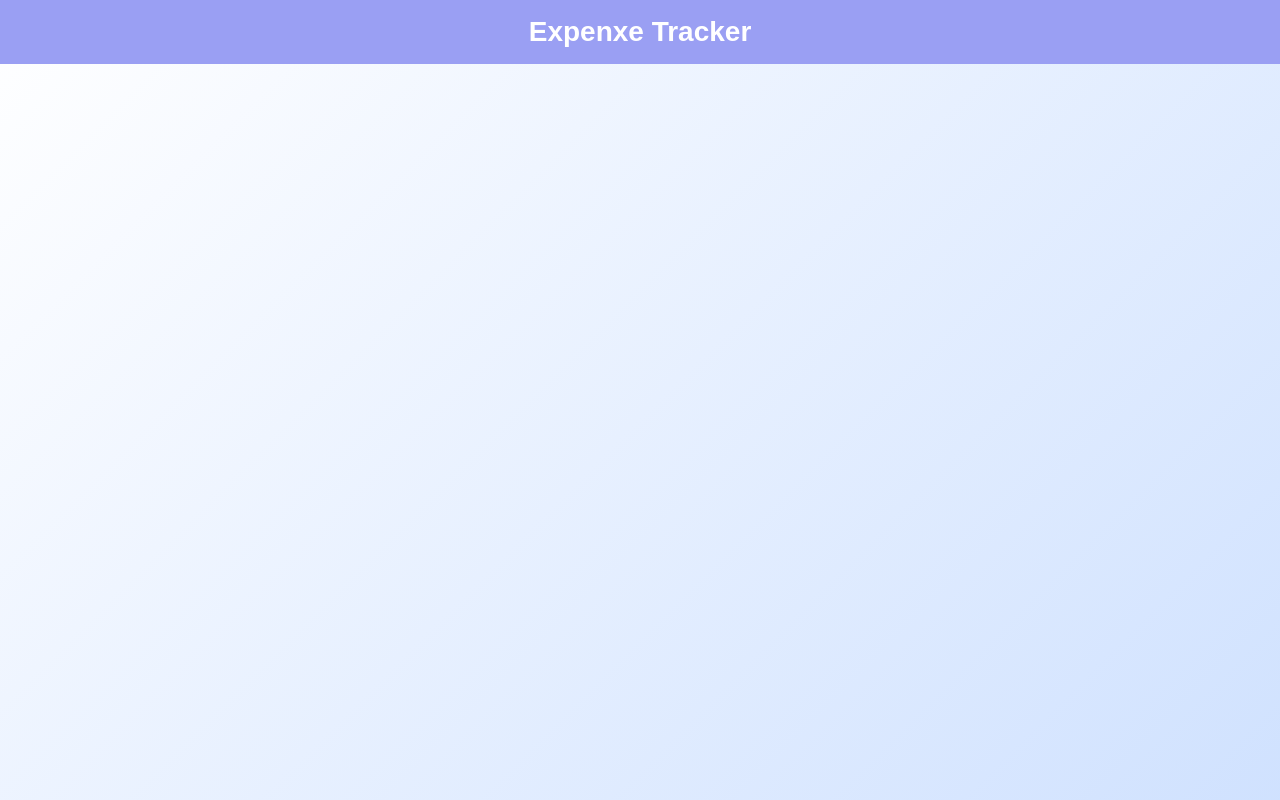
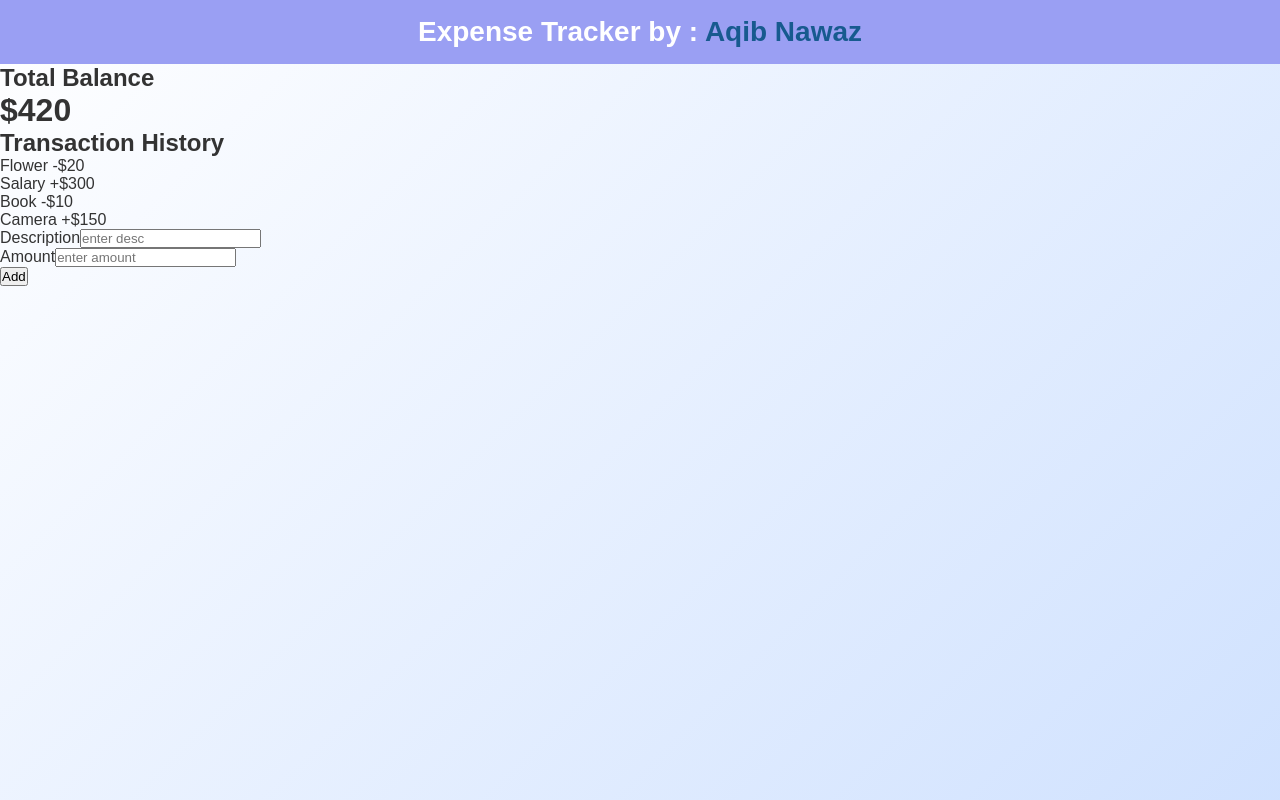
Before and after one commit to aqib-nawaz/expensetracker, a React (Vite) app: page / in a window 1280 px wide. Built offline with nearby package versions, Linux system fonts and the light colour scheme.

Commit message:
basic markup

```diff
--- a/src/App.jsx
+++ b/src/App.jsx
@@ -1,11 +1,23 @@
 import React from 'react';
 import Header from './components/header/Header';
+import Balance from './components/balance/Balance';
+import TransactionHistory from './components/transactionHistory/TransactionHistory';
+import AddTransactions from './components/addTransactions/AddTransactions';
 
 function App() {
 
+  const dummyTransactions = [
+    { id: 1, text: 'Flower', amount: -20 },
+    { id: 2, text: 'Salary', amount: 300 },
+    { id: 3, text: 'Book', amount: -10 },
+    { id: 4, text: 'Camera', amount: 150 }
+  ];
   return (
     <>
       <Header />
+      <Balance transactions={dummyTransactions} />
+      <TransactionHistory transactions={dummyTransactions} />
+      <AddTransactions />
     </>
   )
 }
--- /dev/null
+++ b/src/components/addTransactions/AddTransactions.jsx
@@ -0,0 +1,21 @@
+import React from 'react'
+
+const AddTransactions = () => {
+	return (
+		<div>
+			<form action="#">
+				<div>
+					<label htmlFor="desc">Description</label>
+					<input type="text" id='desc' placeholder='enter desc' />
+				</div>
+				<div>
+					<label htmlFor="amount">Amount</label>
+					<input type="number" id='amount' placeholder='enter amount' />
+				</div>
+				<button type='submit'>Add</button>
+			</form>
+		</div>
+	)
+}
+
+export default AddTransactions
--- /dev/null
+++ b/src/components/balance/Balance.jsx
@@ -0,0 +1,19 @@
+/* eslint-disable react/prop-types */
+import React from "react";
+
+function Balance({ transactions }) {
+	return (
+		<div>
+			<h2>Total Balance</h2>
+			<h1>
+				$
+				{transactions
+					.map((item) => item.amount)
+					.reduce((acc, amount) => (acc += amount), 0)
+				}
+			</h1>
+		</div>
+	);
+}
+
+export default Balance;
--- a/src/components/header/Header.jsx
+++ b/src/components/header/Header.jsx
@@ -3,7 +3,7 @@ import styles from './Header.module.css'
 const Header = () => {
 	return (
 		<div className={styles.header}>
-			<h1>Expenxe Tracker</h1>
+			<h1>Expense Tracker by : <span className={styles.author}>Aqib Nawaz</span></h1>
 		</div>
 	)
 }
--- a/src/components/header/Header.module.css
+++ b/src/components/header/Header.module.css
@@ -10,3 +10,7 @@
     color: white;
     font-size: 28px;
 }
+
+.author {
+    color: #004d7cd9;
+}
--- /dev/null
+++ b/src/components/transactionHistory/TransactionHistory.jsx
@@ -0,0 +1,25 @@
+/* eslint-disable react/prop-types */
+import React from "react";
+
+function TransactionHistory({ transactions }) {
+
+	const moneyFormat = (amount) => {
+		if (amount < 0) {
+			return `-$${+amount.toString().split("-")[1]}`
+		} return `+$${amount}`
+	}
+	return (
+		<div>
+			<h2>Transaction History</h2>
+			<ul>
+				{transactions.map((item) => (
+					<li key={item.id} className={item.amount < 0 ? "income" : "expense"}>
+						{item.text} <span>{moneyFormat(item.amount)}</span>
+					</li>
+				))}
+			</ul>
+		</div>
+	);
+}
+
+export default TransactionHistory;
```
